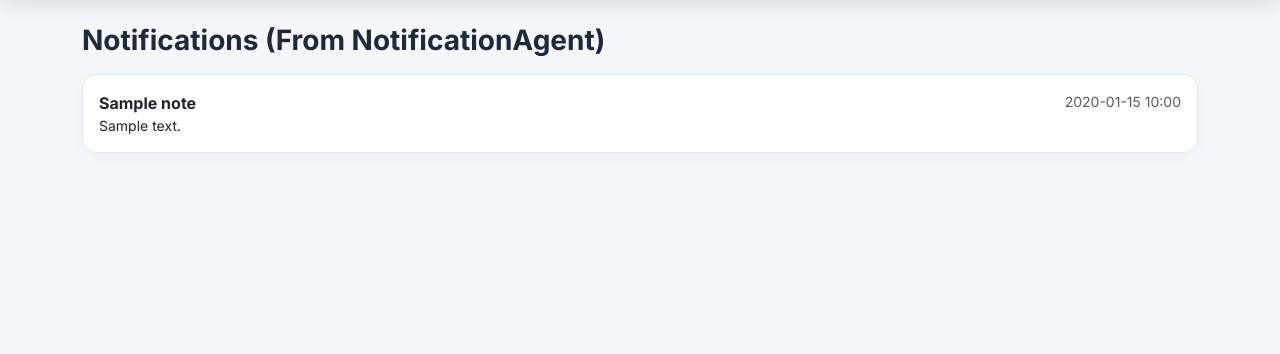
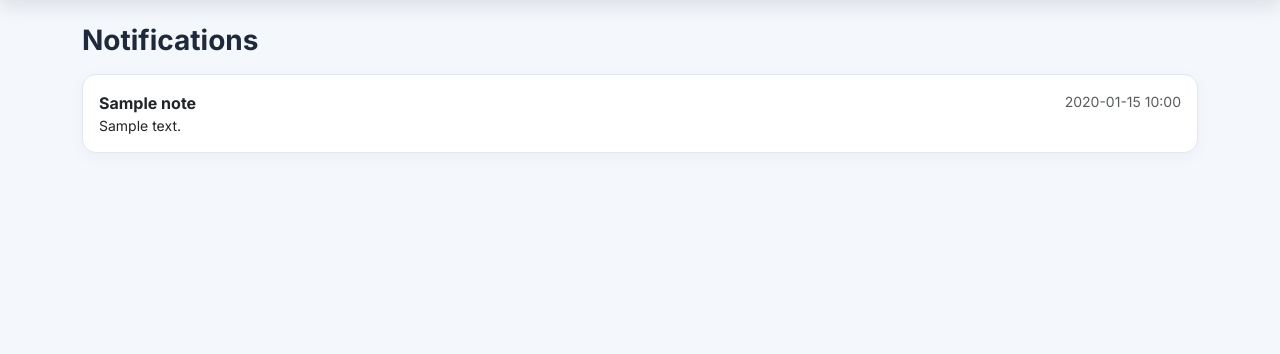
Before and after one commit to Kabi1909/EventSphere, a FastAPI app: template app/templates/notifications.html in a window 1280 px wide. Shown: the part 66-420 px from the top of the page. Run offline with FastAPI, Linux system fonts and the light colour scheme; the template is opened without the code that fills it: most values are stand-ins (such as "Sample title", 1, 10 or a date in 2020).

Commit message:
Remove redundant label from notifications header for clarity

```diff
--- a/app/templates/notifications.html
+++ b/app/templates/notifications.html
@@ -1,6 +1,6 @@
 {% extends "base.html" %}
 {% block content %}
-<h3 class="fw-bold mb-3">Notifications (From NotificationAgent)</h3>
+<h3 class="fw-bold mb-3">Notifications</h3>
 {% for n in notes %}
   <div class="card p-3 mb-2">
     <div class="d-flex justify-content-between">
```
